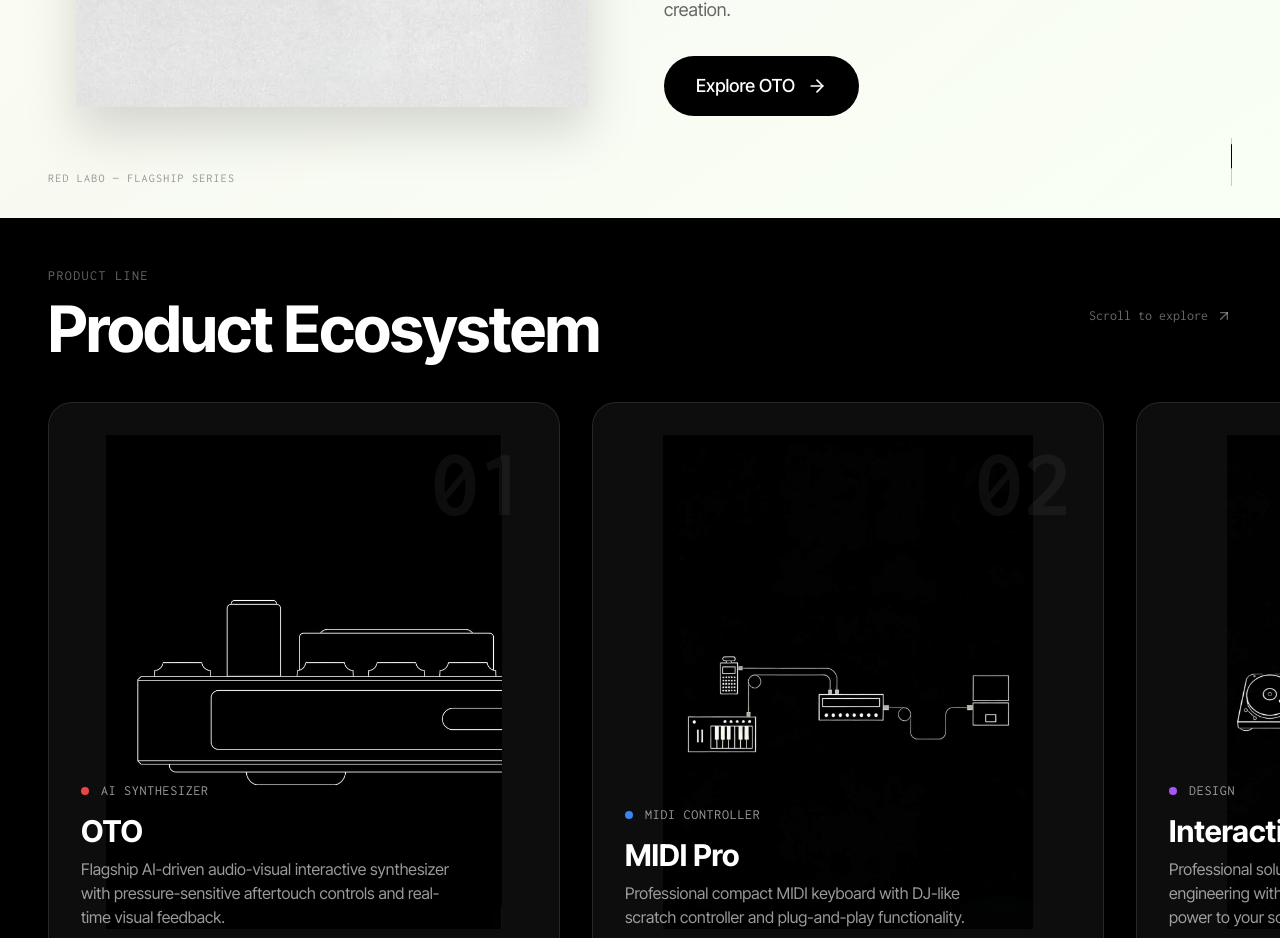
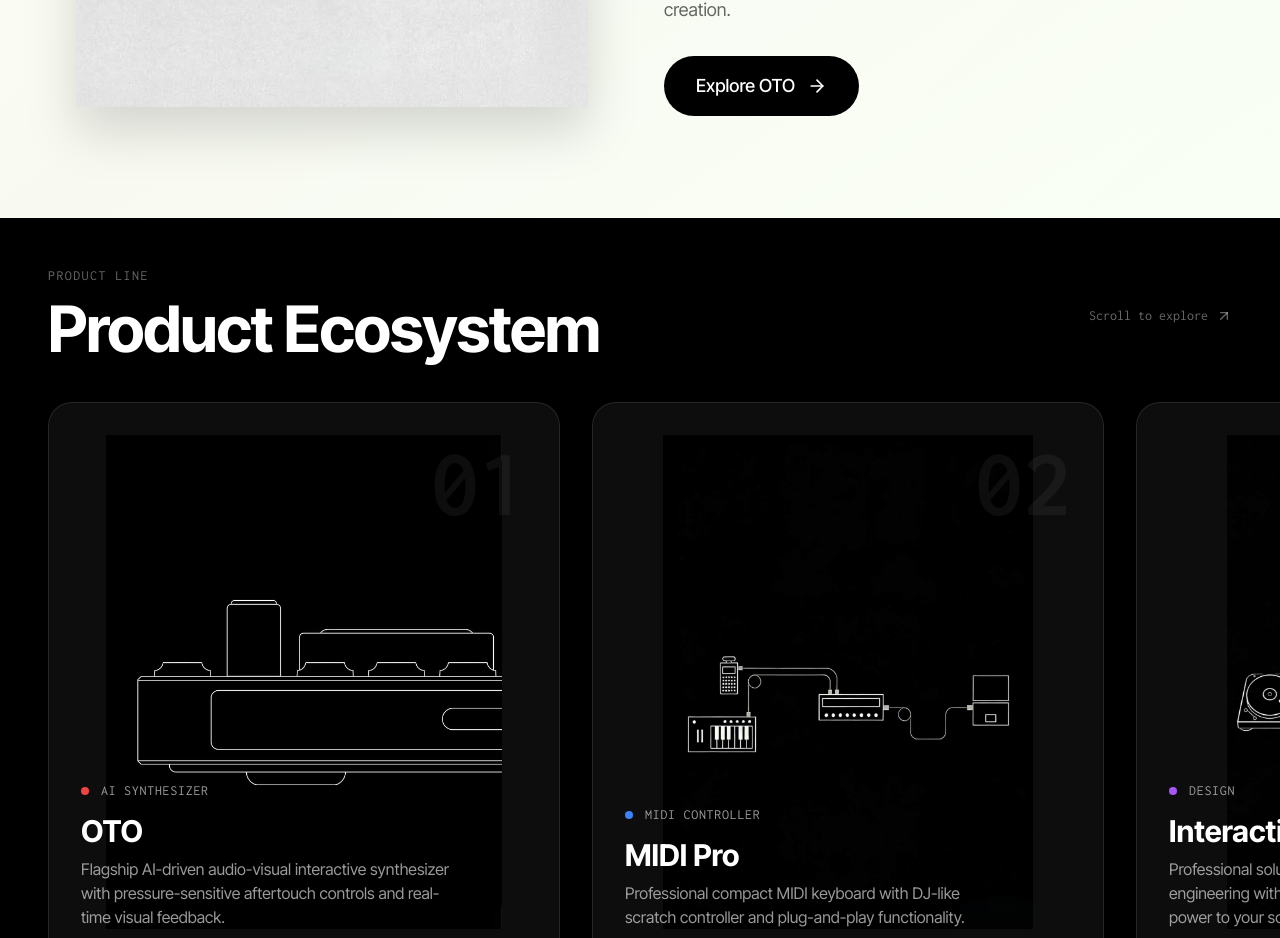
Before and after one commit to metasoundsproject/metasoundsnet, a React (Vite) app: page / in a window 1280 px wide. Shown: the part 3216-4154 px from the top of the page. Built offline with nearby package versions, Linux system fonts and the light colour scheme.

Commit message:
更新 Hero.tsx

```diff
--- a/src/sections/Hero.tsx
+++ b/src/sections/Hero.tsx
@@ -87,7 +87,7 @@
       </div>
 
       {/* Brand Tag */}
-      <div className="absolute bottom-8 left-6 lg:left-12">
+      <div className="absolute top-8 left-6 lg:left-12">
         <p className="font-mono text-xs text-black/40 tracking-widest uppercase">
           Red LABO — Flagship Series
         </p>
@@ -155,13 +155,13 @@
 
 
       {/* Scroll Indicator */}
-      <div className="absolute bottom-8 right-6 lg:right-12">
+       {/* <div className="absolute bottom-8 right-6 lg:right-12">
         <div className="flex flex-col items-center gap-2">
           <div className="w-px h-12 bg-black/20 relative overflow-hidden">
             <div className="absolute top-0 left-0 w-full h-1/2 bg-black animate-[slide-down_1.5s_ease-in-out_infinite]" />
           </div>
         </div>
-      </div>
+      </div>*/}
 
       <style>{`
         @keyframes slide-down {
```
